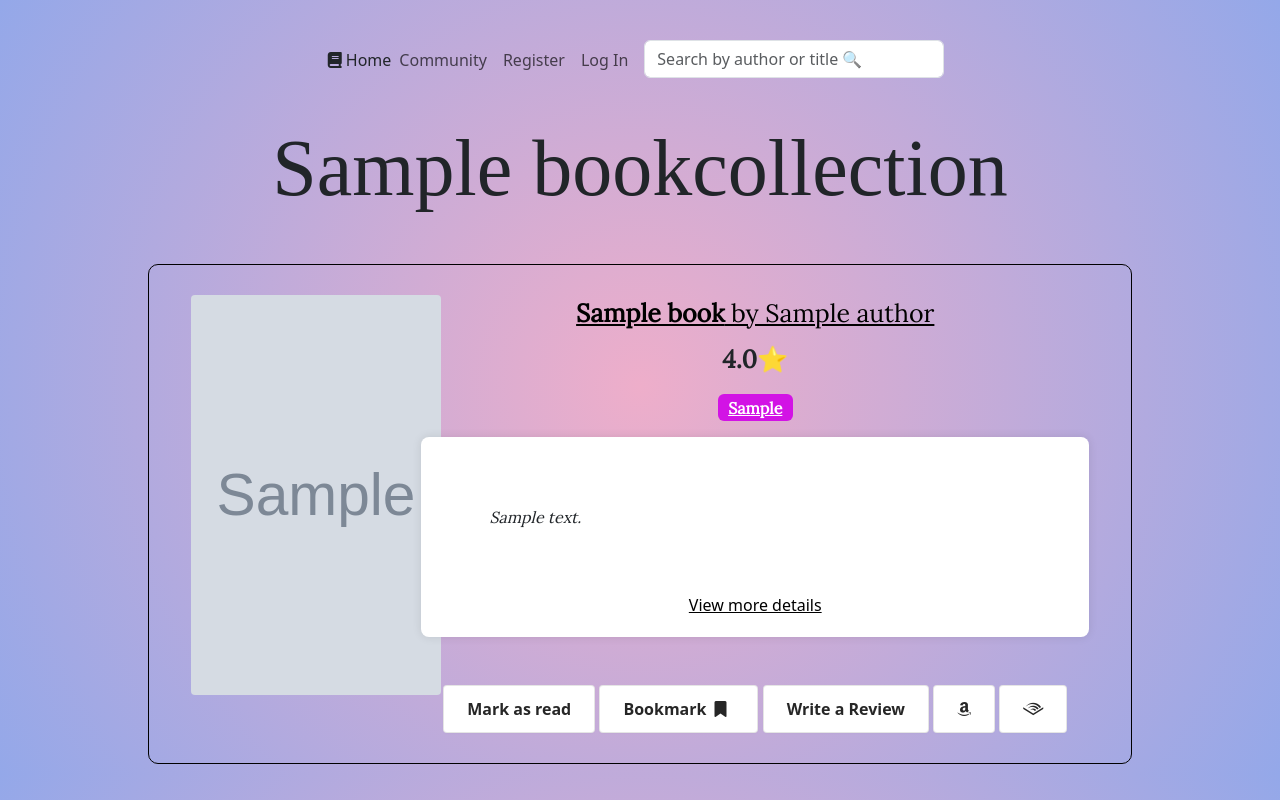
After one commit to KetKode/weread, a Django app: page /book_collections/1/ in a window 1280 px wide. The commit adds this page. Run offline with Django 4.2, Linux system fonts and the light colour scheme; tables that the repository leaves empty hold one stand-in row (values such as "Sample post"); grey boxes marked "Sample" are stand-in pictures; some libraries are stand-ins or nearby versions; some web fonts are replaced.

Commit message:
added book collections, fixed the models, minor aesthetic changes

```diff
--- a/pageturner/reviews/admin.py
+++ b/pageturner/reviews/admin.py
@@ -1,5 +1,5 @@
 from django.contrib import admin
-from .models import Publisher, Book, Review, Author, BookList
+from .models import Publisher, Book, Review, Author, BookCollection
 from import_export import resources
 from import_export.admin import ImportExportModelAdmin
 
@@ -23,7 +23,7 @@ class BookAdmin(ImportExportModelAdmin, admin.ModelAdmin):
     list_filter = ["title", "author", "year", "main_genre", "age", "best_books_of_2023"]
 
 
-class BookListAdmin(admin.ModelAdmin):
+class BookCollectionAdmin(admin.ModelAdmin):
     list_filter = ["name", "books__title", "books__author", "books__year", "books__main_genre", "books__age", "books__best_books_of_2023"]
 
 
@@ -31,4 +31,4 @@ admin.site.register(Publisher)
 admin.site.register(Book, BookAdmin)
 admin.site.register(Author)
 admin.site.register(Review)
-admin.site.register(BookList, BookListAdmin)
+admin.site.register(BookCollection, BookCollectionAdmin)
--- a/pageturner/reviews/models.py
+++ b/pageturner/reviews/models.py
@@ -1,5 +1,6 @@
 from django.db import models
 from django.contrib.auth.models import User
+import PIL
 
 
 class Publisher(models.Model):
@@ -54,9 +55,10 @@ class Book(models.Model):
         return [age_item.strip() for age_item in self.age.split(',')]
 
 
-class BookList(models.Model):
+class BookCollection(models.Model):
     name = models.CharField(max_length=50, help_text="The name of the Book List")
-    books = models.ManyToManyField (Book, related_name='book_lists', help_text="Books in the list")
+    books = models.ManyToManyField(Book, related_name='book_lists', help_text="Books in the list")
+    list_cover = models.ImageField(upload_to="media/", null=True, blank=True)
 
     def __str__(self):
         return self.name
--- /dev/null
+++ b/pageturner/reviews/templates/reviews/book_collections.html
@@ -0,0 +1,59 @@
+{% extends "base.html" %}
+
+{% load static %}
+{% load custom_filters %}
+
+{% block title %}{% endblock %}
+
+{% block content %}
+
+<div class="container-xxl d-flex justify-content-center">
+        <div class="text-center">
+
+            <h1 class="mb-5">{{ book_collection.name }}</h1>
+            {% for book in books %}
+            <div class="book-container">
+                <div class="container">
+                    <div class="row">
+                        <div class="col-3">
+                            {% if book.cover_url %}
+                    <img src="{{ book.cover_url }}" alt="Book Cover" class="book-cover-list align-self-center">
+                    {% endif %}
+
+                        </div>
+
+                        <div class="col-9">
+            <a class="book-info" href="{% url 'book_detail' book.pk %}"> <b>{{ book.title }}</b> by {{ book.author }}</a>
+                            <p class="book-info mt-2">️<b>{{ book.rating }}⭐</b></p>
+                            <p>
+                                {% for genre in book.get_genres_list %}
+                                <a href="{% url 'book_genres_list' genre %}" class="badge badge-pill" style="color: #ffffff; background-color: {{ genre|random_color }}; font-size: 16px;">{{ genre }}</a>
+                                {% endfor %}
+
+                                </p>
+                            <div class="book-info-card">
+                                <p class="py-5 px-5" align="justify"><em>{{ book.summary|truncatechars:200 }}</em></p>
+                            <a href="{% url 'book_detail' book.id %}">View more details</a>
+                                </div>
+                <div class="buttons-user mt-5">
+                        <a class="button-6" href="{% url 'mark_as_read' book.id %}">Mark as read</a>
+                        <a class="button-6" href="{% url 'bookmark_book' book.id %}">Bookmark<i class="fa-solid fa-bookmark mx-2"></i></a>
+                        <a class="button-6" href="{% url 'create_review' pk=book.id %}">Write a Review</a>
+                        <a class="button-6" href="{{ book.amazon_link }}"><i class="fa-brands fa-amazon"></i></a>
+                        <a class="button-6" href="{{ book.audible_link }}"><i class="fa-brands fa-audible"></i></a>
+                        </div>
+            </div>
+                </div>
+                    </div>
+            </div>
+            {% endfor %}
+
+
+        </div>
+    </div>
+
+<div class="container-xxl d-flex justify-content-center">
+        <div class="text-center">
+
+
+{% endblock %}
--- a/pageturner/reviews/templates/reviews/book_detail.html
+++ b/pageturner/reviews/templates/reviews/book_detail.html
@@ -31,8 +31,8 @@
                         <p class="summary mt-3">{{ book.summary }}</p>
                         <p>
 
-                        {% for tag in book.get_tags_list %}
-                        <a href="{% url 'book_genres_list' tag %}" class="badge badge-pill" style="color: #ffffff; background-color: {{ tag|random_color }};">{{ tag }}</a>
+                        {% for genre in book.get_genres_list %}
+                        <a href="{% url 'book_genres_list' genre %}" class="badge badge-pill" style="color: #ffffff; background-color: {{ genre|random_color }};">{{ genre }}</a>
                         {% endfor %}
 
                         </p>
--- a/pageturner/reviews/templates/reviews/search_results.html
+++ b/pageturner/reviews/templates/reviews/search_results.html
@@ -60,7 +60,7 @@
             <div class="card-group">
                 {% for book in books %}
                 <div class="col-md-4 mb-4">
-                    <div class="card">
+                    <div class="card" style="border: transparent">
                         <img class="card-img-top" src="{{ book.cover_url }}" alt="{{ book.title }}">
                         <div class="card-body">
                             <h5 class="card-title">{{ book.title }}</h5>
--- a/pageturner/reviews/urls.py
+++ b/pageturner/reviews/urls.py
@@ -13,5 +13,6 @@ urlpatterns = [
     path('review_share/<int:pk>', views.review_share, name="review_share"),
     path('review_comment/<int:pk>', views.review_comment, name="review_comment"),
     path('genres/<str:tag>/', views.book_genres_list, name="book_genres_list"),
+    path('book_collections/<int:pk>/', views.show_book_collections, name='book_collections'),
 
     ]
--- a/pageturner/reviews/views.py
+++ b/pageturner/reviews/views.py
@@ -1,5 +1,5 @@
 from django.shortcuts import render, redirect, reverse
-from .models import Book, Author, Review, SharedReview
+from .models import Book, Author, Review, SharedReview, BookCollection
 from members.models import Snippet
 from django.db.models import Q
 from django.views.generic.list import ListView
@@ -21,6 +21,7 @@ def welcome_page(request):
 
     books = list(Book.objects.all())
     random_books = random.sample(books, 12)
+    book_collections = list(BookCollection.objects.all())
 
     if request.user.is_authenticated:
         form = SnippetForm(request.POST or None)
@@ -33,10 +34,12 @@ def welcome_page(request):
                 return redirect("welcome_page")
 
         snippets = Snippet.objects.all().order_by("-created_at")
-        return render(request, "reviews/base.html", {"snippets": snippets, "form": form, "random_books": random_books})
+        return render(request, "reviews/base.html", {"snippets": snippets, "form": form, "random_books": random_books,
+                                                     "book_collections": book_collections})
     else:
         snippets = Snippet.objects.all().order_by("-created_at")
-        return render(request, "reviews/base.html", {"snippets": snippets, "random_books": random_books})
+        return render(request, "reviews/base.html", {"snippets": snippets, "random_books": random_books,
+                                                     "book_lists": book_lists})
 
 
 def book_search(request):
@@ -49,7 +52,7 @@ def book_search(request):
 
     # Apply filters based on search and selected genres
     if searched and selected_genres:
-        books = Book.objects.filter(Q(title__icontains=searched) | Q(author__name__icontains=searched) | Q(main_genre__in=selected_genres))
+        books = Book.objects.filter(Q(title__icontains=searched) & Q(author__name__icontains=searched) & Q(main_genre__in=selected_genres))
     elif searched:
         books = Book.objects.filter(Q(title__icontains=searched) | Q(author__name__icontains=searched))
     elif selected_genres:
@@ -89,16 +92,24 @@ class BookDetail(DetailView):
         return context
 
 
-def book_genres_list(request, tag):
+def show_book_collections(request, pk):
+    book_collection = get_object_or_404(BookCollection, pk=pk)
 
-    books_with_tag = Book.objects.filter(tags__icontains=tag)
+    books = book_collection.books.all()
+
+    return render(request, "reviews/book_collections.html", {"book_collection": book_collection, "books": books})
+
+
+def book_genres_list(request, genre):
+
+    books_with_genre = Book.objects.filter(genres__icontains=genre)
 
     items_per_page = 10
-    paginator = Paginator(books_with_tag, items_per_page)
+    paginator = Paginator(books_with_genre, items_per_page)
     page_number = request.GET.get('page')
     page = paginator.get_page(page_number)
 
-    return render(request, "reviews/book_genres_list.html", {'books': page, 'tag': tag})
+    return render(request, "reviews/book_genres_list.html", {'books': page, 'tag': genre})
 
 
 class ReviewCreateView(CreateView):
@@ -178,7 +189,7 @@ def review_share(request, pk):
 
 
 def genre_selection(request):
-    unique_genres = Book.objects.exclude(tags=None).values_list('tags', flat=True).distinct()
+    unique_genres = Book.objects.exclude(tags=None).values_list('genres', flat=True).distinct()
 
     # Remove None values and split tags into individual genres
     genres_list = [genre.strip() for genres in unique_genres if genres for genre in genres.split(',')]
--- a/pageturner/static/main.css
+++ b/pageturner/static/main.css
@@ -63,7 +63,7 @@ width: 300px;
 }
 
 .book-container {
-    border: 1px solid black;
+    border: 0.5px solid black;
     border-radius: 10px;
     padding: 30px;
     margin-bottom: 10px;
@@ -141,19 +141,17 @@ color: black;
 
 .book-cover {
 
-    height: 400px;
-    width: 300px;
-
-
+    height: 500px;
+    width: 350px;
+    border-radius: 20px;
 
 }
 
 .book-cover-list {
 
-    height: 350px;
-    width: 200px;
+    height: 400px;
+    width: 250px;
     border-radius: .25rem;
-
 
 }
 
@@ -540,7 +538,6 @@ input {
 }
 
 .book-info-card {
-    margin-top: 90px;
     background-color: white;
     padding: 20px;
     border-radius: 8px;
```
Also changed, not shown: pageturner/reviews/templates/reviews/base.html (+22 -0 lines), pageturner/media/media/1200x628-6.jpg (added), pageturner/media/media/1200x628_instagrammable.jpg (added), pageturner/media/media/Horror-Reading-List.png (added), pageturner/media/media/download.jpeg (added), pageturner/media/media/download_dB2efds.jpeg (added), pageturner/media/media/summer-reading-young-adult-books.webp (added), pageturner/media/media/untitled-design-1-_wide-18f40ac559c5416ada77ae31e86af8fc9c9c9a68.jpg (added), pageturner/reviews/migrations/0009_booklist_list_cover.py (added), pageturner/reviews/migrations/0010_rename_booklist_bookslist.py (added), pageturner/reviews/migrations/0011_rename_bookslist_bookcollection.py (added), pageturner/static/hunger_games.jpg (deleted).
